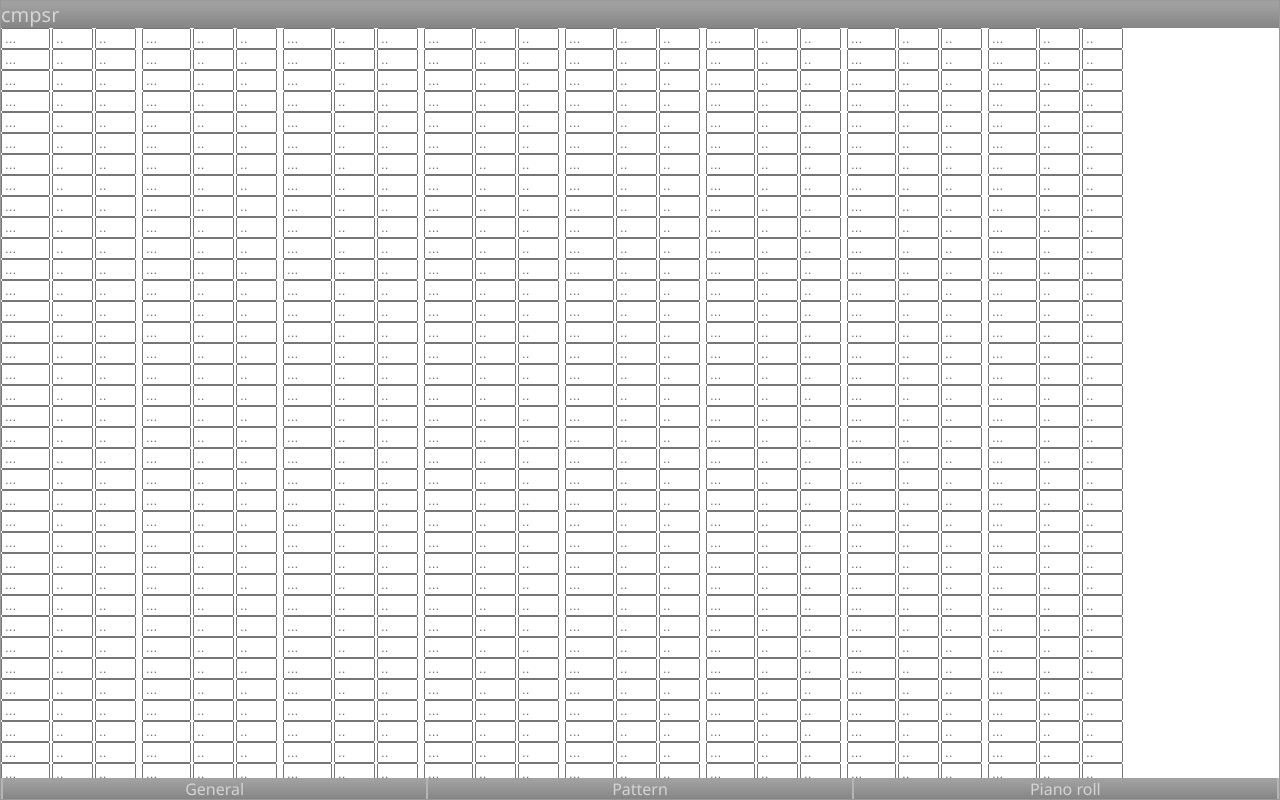
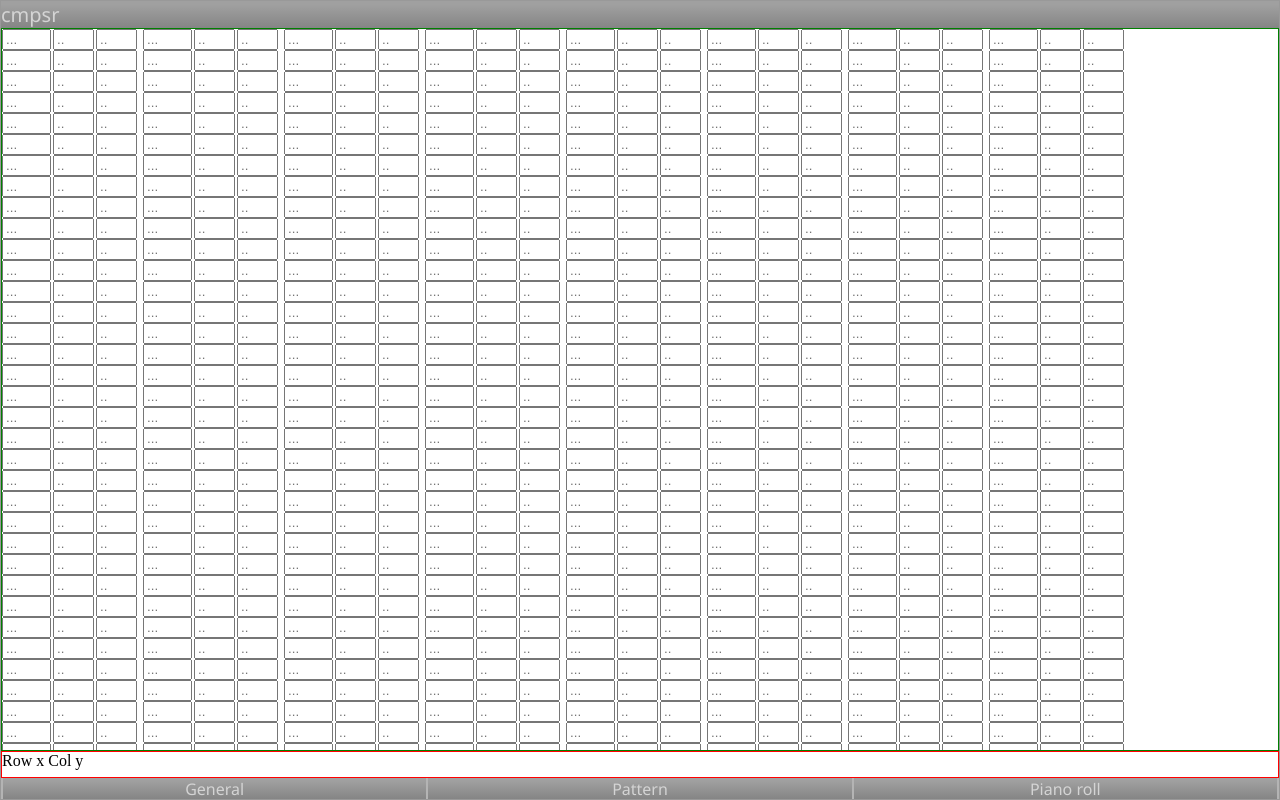
Before and after one commit to sole/cmpsr, a plain HTML site: page client/index.html in a window 1280 px wide. Drawn offline with Linux system fonts and the light colour scheme.

Commit message:
layout with "status bar"

```diff
--- a/client/css/style.css
+++ b/client/css/style.css
@@ -1,3 +1,7 @@
+* {
+	box-sizing: border-box;
+}
+
 html, body {
 	height: 100%;
 	padding: 0;
@@ -5,6 +9,17 @@ html, body {
 }
 
 x-deck x-card:nth-child(2n) {
+	display: flex;
+	flex-direction: column;
+}
+
+x-deck x-card:nth-child(2n) cmpsr-pattern {
+	flex: auto;
 	overflow-y: auto;
-	overflow-x: auto;
+	border: 1px solid green;
 }
+
+x-deck x-card:nth-child(2n) div {
+	height: 50px;
+	border: 1px solid red;
+}
--- a/client/index.html
+++ b/client/index.html
@@ -13,7 +13,10 @@
 			<x-appbar>cmpsr</x-appbar>
 			<x-deck>
 				<x-card>General</x-card>
-				<x-card><cmpsr-pattern></cmpsr-pattern></x-card>
+				<x-card>
+					<cmpsr-pattern></cmpsr-pattern>
+					<div>Row x Col y</div>
+				</x-card>
 				<x-card>Piano roll</x-card>
 			</x-deck>
 			<x-tabbar>
--- a/client/js/main.js
+++ b/client/js/main.js
@@ -1,4 +1,5 @@
 window.addEventListener('DOMComponentsLoaded', function() {
+
 	// For now, always show the pattern view first
 	document.querySelector('x-deck').shuffleTo(1);
 }, false);
```
Also changed, not shown: README.md.
